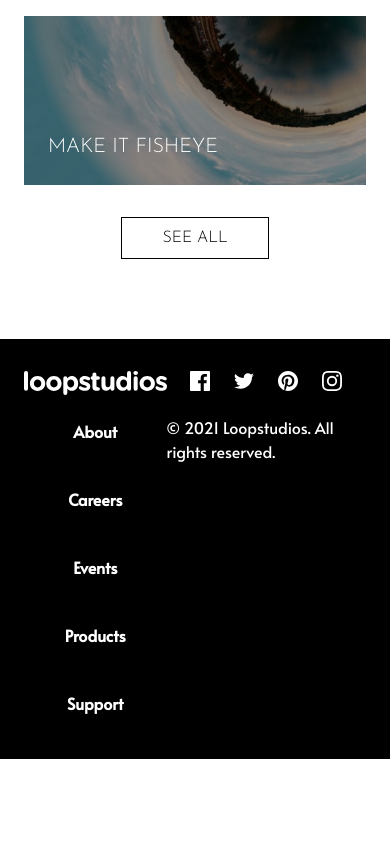
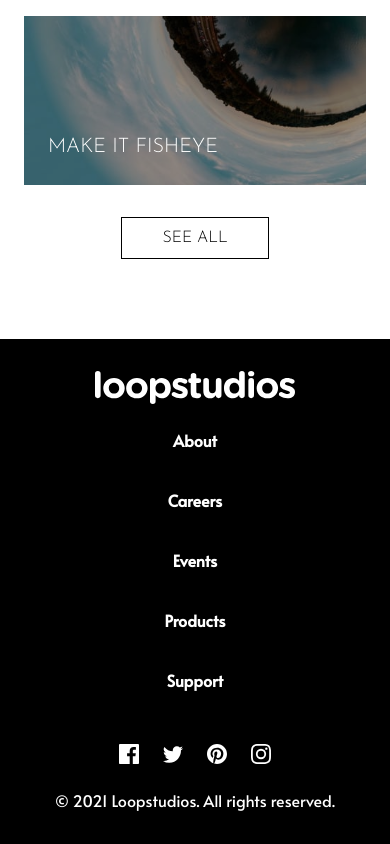
Before and after one commit to gracebir/loopstudios-landing-page, a Next.js app: page / in a window 390 px wide. Shown: the part 2956-3800 px from the top of the page. Before the commit the page ends 3715 px from the top, so only its background shows below. Built offline with nearby package versions, Linux system fonts and the light colour scheme.

Commit message:
solve footer display

```diff
--- a/src/app/_components/Footer.tsx
+++ b/src/app/_components/Footer.tsx
@@ -10,12 +10,12 @@ const Footer = () => {
   const footerData = data.footer
   return (
     <footer className='bg-black-color py-8 lg:py-14 '>
-      <div className='wrapper-container flex justify-between'>
+      <div className='wrapper-container flex flex-col gap-10 lg:flex-row lg:gap-0 lg:justify-between'>
         <div className='footer-container'>
           <a href="#">
             <Image src={data.header.logo} alt='logo-header' width={200} height={30} />
           </a>
-          <div className='flex flex-col items-center text-white gap-8 lg:flex-row'>
+          <div className='flex flex-col items-center text-white gap-6 lg:gap-8 lg:flex-row'>
             {data.header.headerItems.map((item) => (
              <LinkElement text={item.label} href='#' key={`footer-${item.id}`}/>
             ))}
```
